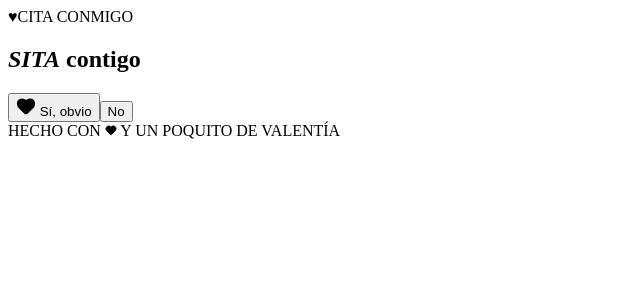
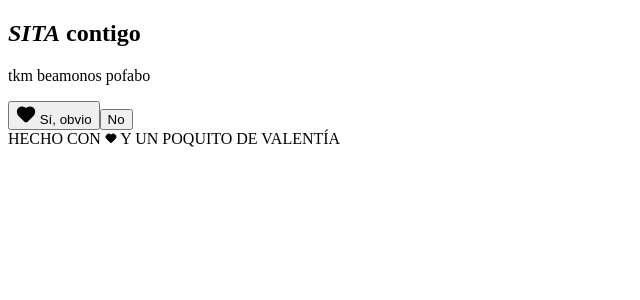
Before and after one commit to maximilianoogaz-spec/caradeuwu, a React (Vite) app: page / in a window 1280 px wide. Shown: the top 300 px of the page, without its empty margins (0-640 px from the left). Built offline with nearby package versions, Linux system fonts and the light colour scheme; the HTML template or start-up script is replaced by a standard one.

Commit message:
refactor: actualizar mensaje de la portada

```diff
--- a/src/App.tsx
+++ b/src/App.tsx
@@ -60,12 +60,12 @@ function App() {
 
   return (
     <main>
-      <nav><span className="brand-mark">♥</span><span>CITA CONMIGO</span></nav>
       <div className="ambient ambient-one" /><div className="ambient ambient-two" />
 
       {step === 'question' && (
         <section className="hero">
           <h1><em>SITA</em> contigo</h1>
+          <p className="love-note">tkm beamonos pofabo</p>
           <div className="play-area" ref={playArea}>
             <button className="yes-button" onClick={() => setStep('date')}><Heart size={20} fill="currentColor" /> Sí, obvio</button>
             <button
--- a/src/styles.css
+++ b/src/styles.css
@@ -5,8 +5,6 @@
 body { margin: 0; min-width: 320px; min-height: 100vh; }
 button { font: inherit; }
 main { min-height: 100vh; position: relative; overflow: hidden; display: flex; flex-direction: column; align-items: center; }
-nav { width: 100%; height: 84px; display: flex; align-items: center; justify-content: center; gap: 10px; font-size: 12px; font-weight: 700; letter-spacing: .22em; border-bottom: 1px solid rgba(39,33,30,.08); z-index: 2; }
-.brand-mark { width: 30px; height: 30px; display: grid; place-items: center; color: #fff; background: #d75353; border-radius: 50% 50% 46% 54%; transform: rotate(-6deg); letter-spacing: 0; }
 .ambient { position: absolute; border-radius: 999px; filter: blur(2px); pointer-events: none; }
 .ambient-one { width: 330px; height: 330px; background: #efd7cf; top: 13%; left: -190px; opacity: .55; }
 .ambient-two { width: 400px; height: 400px; background: #e5dcc3; right: -230px; bottom: -100px; opacity: .5; }
@@ -15,6 +13,7 @@ nav { width: 100%; height: 84px; display: flex; align-items: center; justify-con
 h1, h2 { font-family: 'Playfair Display', serif; margin: 0; line-height: .98; }
 h1 { font-size: clamp(54px, 8vw, 92px); letter-spacing: -.045em; }
 h1 em { color: #cf4f50; font-weight: 700; }
+.love-note { margin: 22px 0 0; color: #716965; font-size: 16px; }
 h2 { font-size: clamp(38px, 5vw, 54px); letter-spacing: -.03em; }
 .intro, .muted { color: #716965; line-height: 1.75; font-size: 15px; }
 .intro { margin: 28px 0 6px; }
@@ -54,7 +53,6 @@ h2 { font-size: clamp(38px, 5vw, 54px); letter-spacing: -.03em; }
 footer { padding: 22px; display: flex; align-items: center; gap: 5px; color: #aa9f98; font-size: 9px; letter-spacing: .15em; font-weight: 700; z-index: 1; }
 
 @media (max-width: 540px) {
-  nav { height: 66px; }
   .hero { padding-top: 45px; }
   h1 { font-size: 51px; }
   .intro br { display: none; }
```
